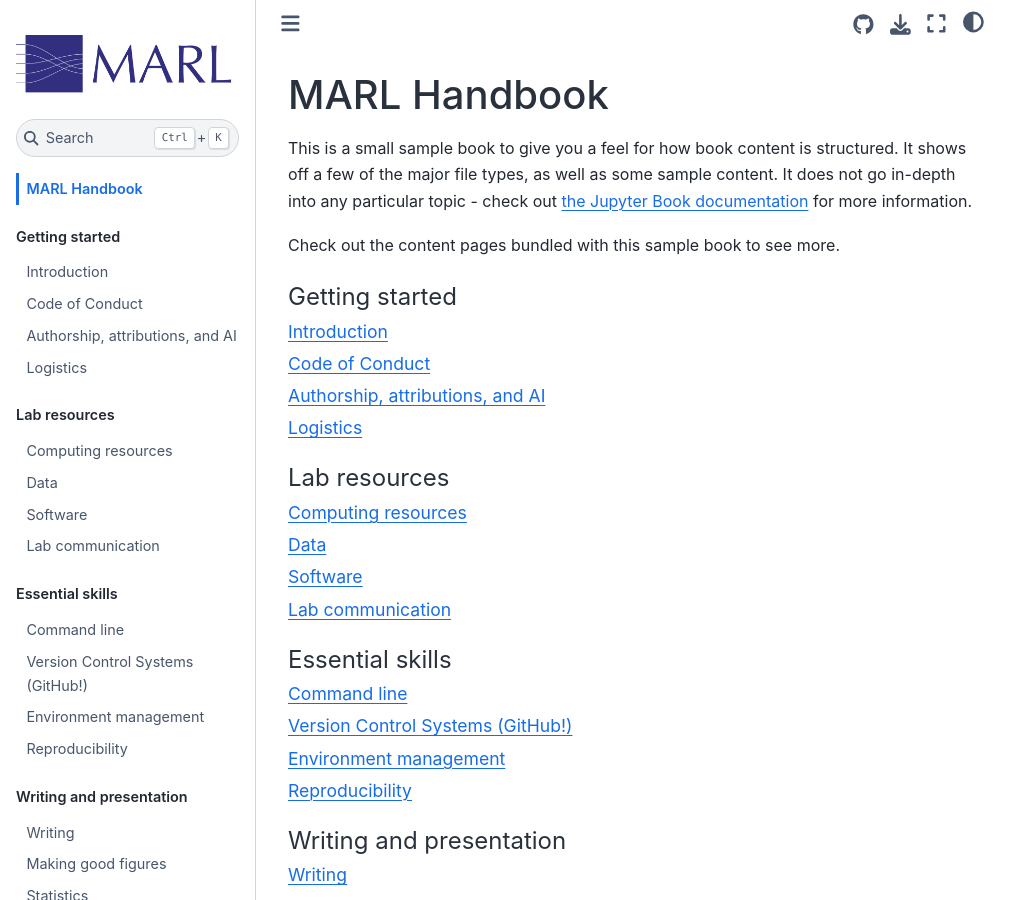
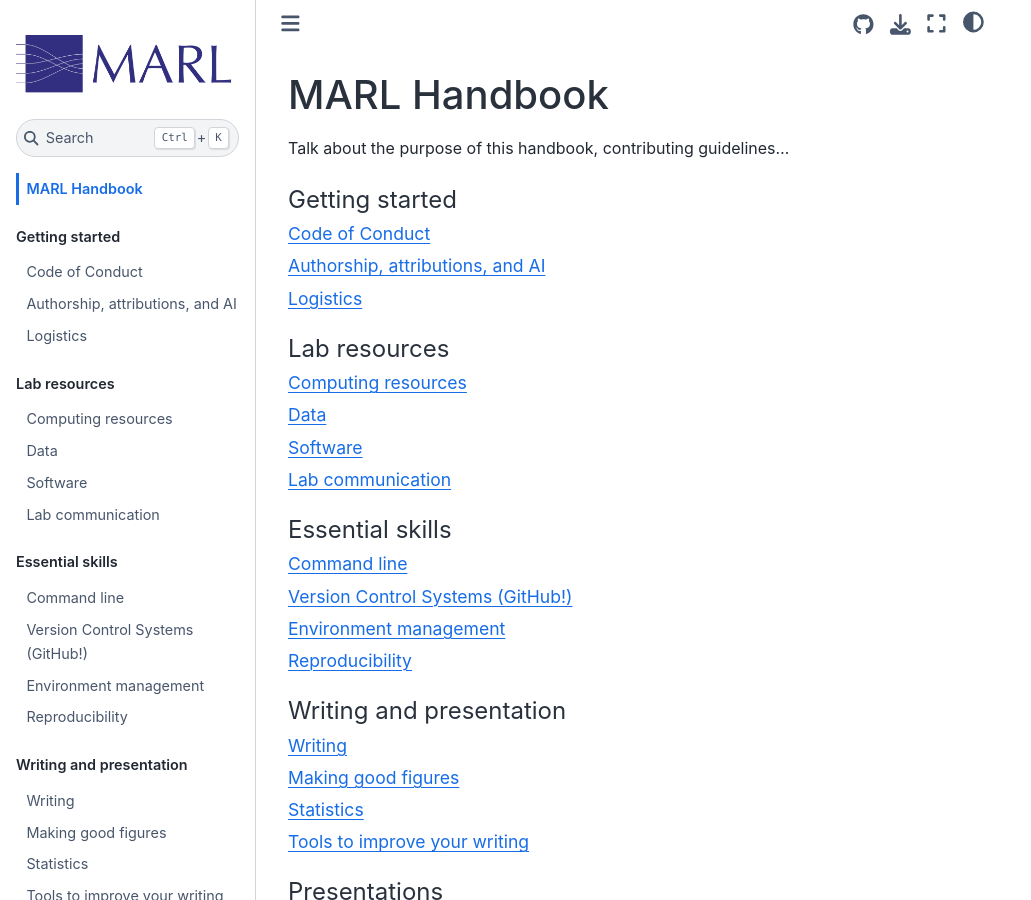
Before and after one commit to marl/marl-handbook, a Jupyter Book: the page built from intro.md, in a window 1280 px wide and 900 px high. Shown: the whole window, without its empty margins (0-1031 px from the left). Built offline with Jupyter Book 1.0.4 settings and Sphinx 7.4.7 and the Sphinx Book theme 1.1.4, drawn with Linux system fonts in a browser that asks for light colours; some of the changed text lies outside the part shown.

Commit message:
reorg intro

````diff
--- a/_config.yml
+++ b/_config.yml
@@ -4,6 +4,7 @@
 title: MARL Handbook
 author: NYU Music and Audio Research Lab
 logo: logo.png
+copyright: "2025"
 
 # Force re-execution of notebooks on each build.
 # See https://jupyterbook.org/content/execute.html
--- a/_toc.yml
+++ b/_toc.yml
@@ -6,7 +6,6 @@ root: intro
 parts:
   - caption: Getting started
     chapters:
-    - file: ch1/intro
     - file: ch1/conduct
     - file: ch1/attribution
     - file: ch1/logistics
--- a/intro.md
+++ b/intro.md
@@ -1,11 +1,6 @@
 # MARL Handbook
 
-This is a small sample book to give you a feel for how book content is
-structured.
-It shows off a few of the major file types, as well as some sample content.
-It does not go in-depth into any particular topic - check out [the Jupyter Book documentation](https://jupyterbook.org) for more information.
-
-Check out the content pages bundled with this sample book to see more.
+Talk about the purpose of this handbook, contributing guidelines...
 
 ```{tableofcontents}
 ```
````
Also changed, not shown: ch1/intro.md (deleted, +0 -5 lines).
